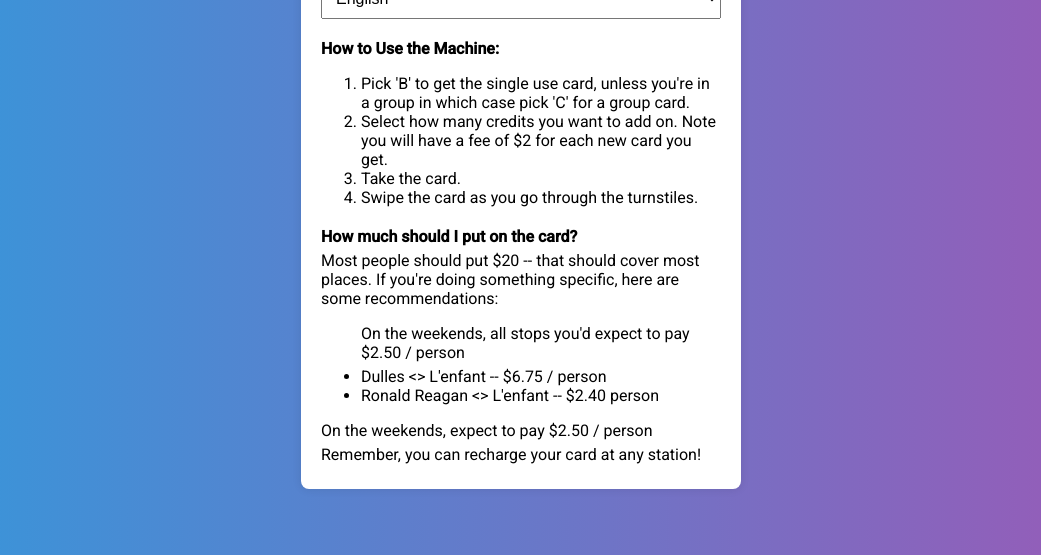
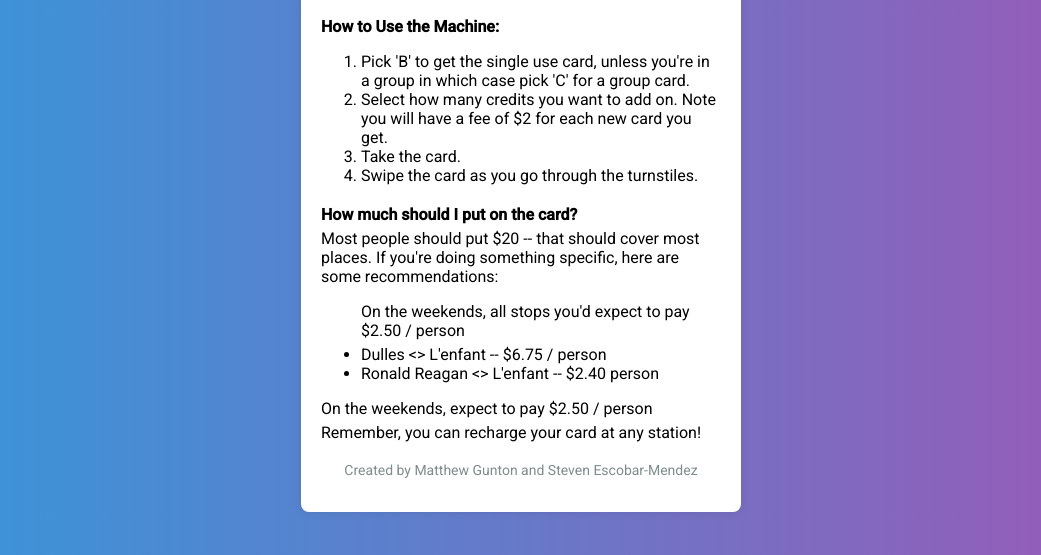
Before and after one commit to matthewjgunton/matthewjgunton.github.io, a plain HTML site: page index.html in a window 1280 px wide. Shown: the part 245-800 px from the top of the page, without its empty margins (119-1160 px from the left). Drawn offline with Linux system fonts and the light colour scheme.

Commit message:
add credits to the website

```diff
--- a/index.html
+++ b/index.html
@@ -61,6 +61,13 @@ The goal is to help people visiting Washington DC better navigate the subway
         .card-amount p {
             margin: 5px 0;
         }
+
+        .created-by {
+            margin-top: 20px;
+            text-align: center;
+            font-size: 14px;
+            color: #7f8c8d;
+        }
     </style>
 </head>
 
@@ -103,6 +110,9 @@ The goal is to help people visiting Washington DC better navigate the subway
             </ul>
             <p>On the weekends, expect to pay $2.50 / person</p>
             <p>Remember, you can recharge your card at any station!</p>
+        </div>
+        <div class="created-by">
+            <p>Created by Matthew Gunton and Steven Escobar-Mendez</p>
         </div>
     </div>
 
```
